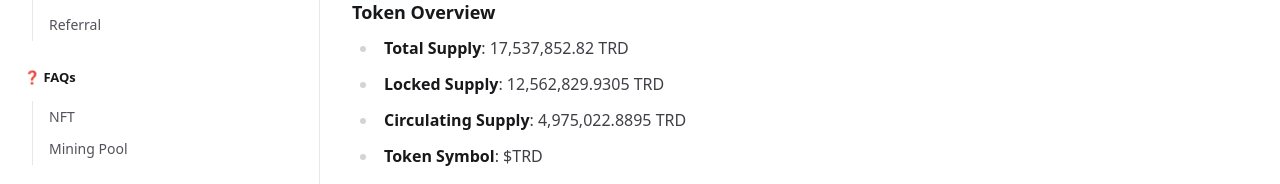
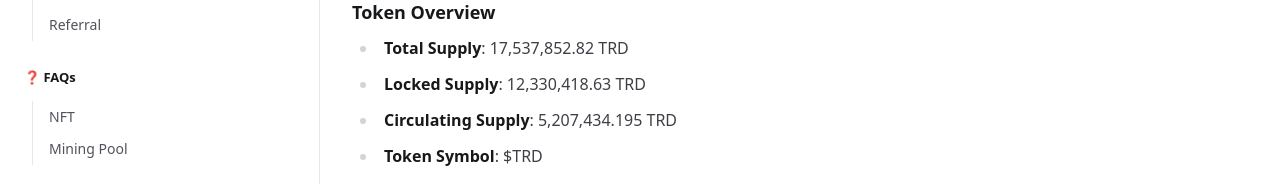
Before and after one commit to triadxyz/docs, a Next.js app: page /tokenomics in a window 1280 px wide. Shown: the part 334-518 px from the top of the page. Built offline with nearby package versions, Linux system fonts and the light colour scheme.

Commit message:
change supply

```diff
--- a/src/pages/tokenomics.mdx
+++ b/src/pages/tokenomics.mdx
@@ -9,8 +9,8 @@ Triad is an onchain prediction market platform that allows users to participate
 ## Token Overview
 
 - **Total Supply**: 17,537,852.82 TRD
-- **Locked Supply**: 12,562,829.9305 TRD
-- **Circulating Supply**: 4,975,022.8895 TRD
+- **Locked Supply**: 12,330,418.63 TRD
+- **Circulating Supply**: 5,207,434.195 TRD
 - **Token Symbol**: $TRD
 - **Blockchain**: Solana
 
```
